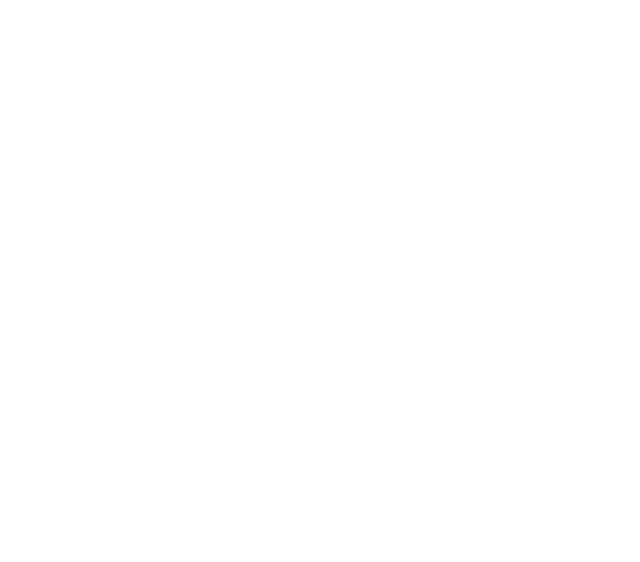
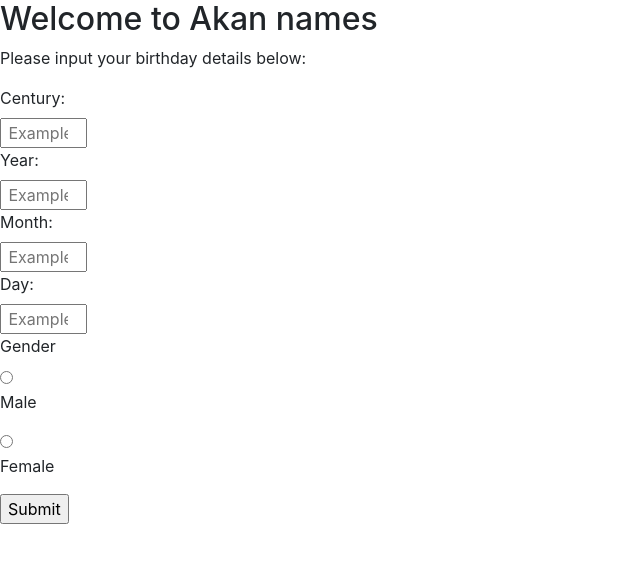
Before and after one commit to audreynjiraini/Akan-Name-Generator, a plain HTML site: page form.html in a window 1280 px wide. Shown: the whole page, without its empty margins (0-640 px from the left). Drawn offline with Linux system fonts and the light colour scheme; files that its build step writes are made by us from their sources.

Commit message:
add format of form

```diff
--- a/form.html
+++ b/form.html
@@ -9,6 +9,27 @@
     <title>Fill me!</title>
 </head>
 <body>
-
+    <div class="bgimage">
+        <h2 id="h2">Welcome to Akan names</h2>
+    <div class="overlay">
+    <form action="">
+        <p id="p">Please input your birthday details below:</p>
+    <div class="form-group">
+        <label for="century">Century:</label><br>
+        <input type="number" name="century" id="century" placeholder=" Example 21 for 2019" min="18" max="20"><br>
+            <label for="year">Year:</label><br>
+            <input type="number" name="year" id="year" placeholder=" Example 19 for 2019" min="01" max="99"><br>
+            <label for="month">Month:</label><br>
+            <input type="number" name="month" id="month" placeholder=" Example 10 for October" min="1" max="31"><br>
+            <label for="day">Day:</label><br>
+            <input type="number" name="day" id="day" placeholder=" Example 23 for " min="0" max="31"><br>
+            <label for="gender">Gender</label><br>
+            <input type="radio" name="gender" id="male" value="Male"><p id="ml">Male</p>
+            <input type="radio" name="gender" id="female" value="Female"><p id="ml">Female</p>
+            <input type="submit" value="Submit" onclick="checkDayOfTheWeek()">
+    </div>
+    </form>
+    </div>
+    </div>
 </body>
 </html>
```
